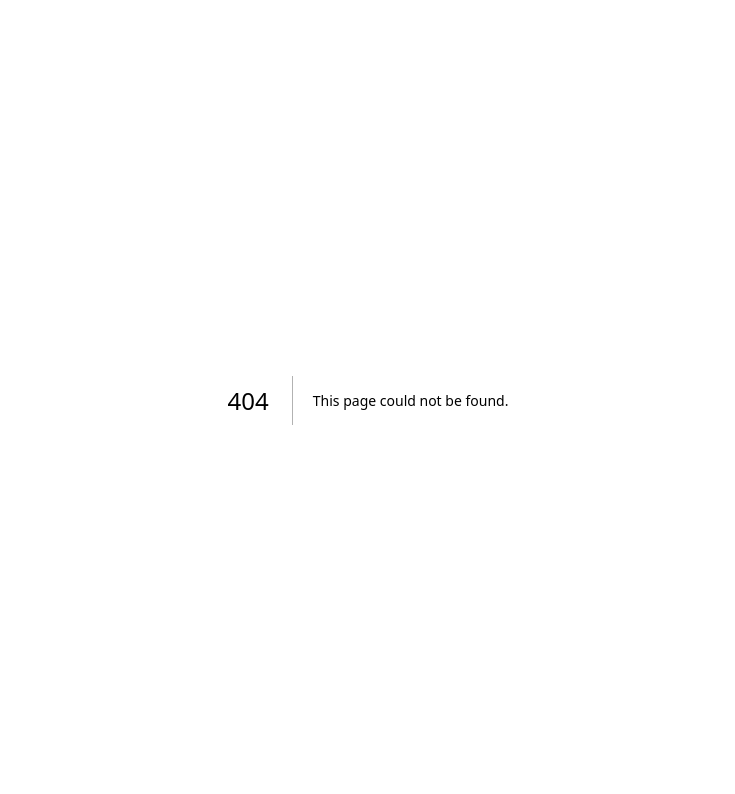
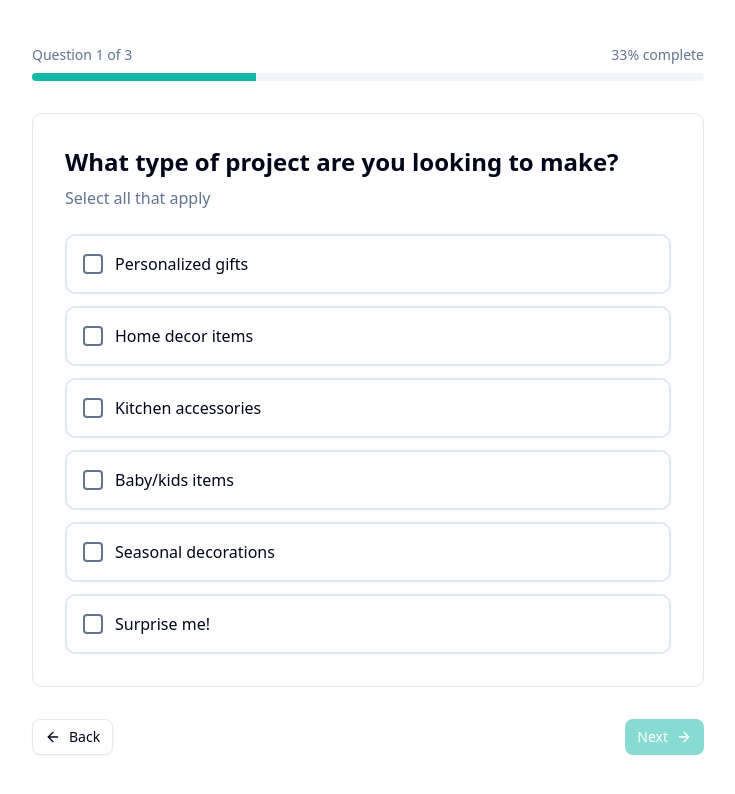
Before and after one commit to TalohaStudios/project-finder, a Next.js app: page /quiz/questions in a window 1280 px wide. Before the commit this address had no page. Shown: the top 794 px of the page, without its empty margins (272-1007 px from the left). Built offline with nearby package versions, Linux system fonts and the light colour scheme.

Commit message:
Add quiz questions flow

```diff
--- /dev/null
+++ b/app/quiz/questions/page.tsx
@@ -0,0 +1,234 @@
+'use client'
+
+import { useState } from 'react'
+import { useRouter } from 'next/navigation'
+import { Button } from '@/components/ui/button'
+import { ArrowLeft, ArrowRight } from 'lucide-react'
+
+type QuizAnswers = {
+  projectTypes: string[]
+  mood: string
+  machines: string[]
+}
+
+export default function QuizQuestionsPage() {
+  const router = useRouter()
+  const [currentQuestion, setCurrentQuestion] = useState(1)
+  const [answers, setAnswers] = useState<QuizAnswers>({
+    projectTypes: [],
+    mood: '',
+    machines: [],
+  })
+
+  const handleProjectTypeToggle = (type: string) => {
+    setAnswers(prev => ({
+      ...prev,
+      projectTypes: prev.projectTypes.includes(type)
+        ? prev.projectTypes.filter(t => t !== type)
+        : [...prev.projectTypes, type]
+    }))
+  }
+
+  const handleMoodSelect = (mood: string) => {
+    setAnswers(prev => ({ ...prev, mood }))
+  }
+
+  const handleMachineToggle = (machine: string) => {
+    setAnswers(prev => ({
+      ...prev,
+      machines: prev.machines.includes(machine)
+        ? prev.machines.filter(m => m !== machine)
+        : [...prev.machines, machine]
+    }))
+  }
+
+  const canProceed = () => {
+    if (currentQuestion === 1) return answers.projectTypes.length > 0
+    if (currentQuestion === 2) return answers.mood !== ''
+    if (currentQuestion === 3) return answers.machines.length > 0
+    return false
+  }
+
+  const handleNext = () => {
+    if (currentQuestion < 3) {
+      setCurrentQuestion(prev => prev + 1)
+    } else {
+      // Navigate to results page (we'll build this next)
+      console.log('Quiz answers:', answers)
+      // router.push('/quiz/results')
+    }
+  }
+
+  const handleBack = () => {
+    if (currentQuestion > 1) {
+      setCurrentQuestion(prev => prev - 1)
+    } else {
+      router.push('/quiz')
+    }
+  }
+
+  return (
+    <div className="min-h-screen bg-background flex items-center justify-center p-4">
+      <div className="w-full max-w-2xl">
+        {/* Progress indicator */}
+        <div className="mb-8">
+          <div className="flex justify-between mb-2">
+            <span className="text-sm text-muted-foreground">Question {currentQuestion} of 3</span>
+            <span className="text-sm text-muted-foreground">{Math.round((currentQuestion / 3) * 100)}% complete</span>
+          </div>
+          <div className="h-2 bg-muted rounded-full overflow-hidden">
+            <div
+              className="h-full bg-primary transition-all duration-300"
+              style={{ width: `${(currentQuestion / 3) * 100}%` }}
+            />
+          </div>
+        </div>
+
+        {/* Question 1: Project Types */}
+        {currentQuestion === 1 && (
+          <div className="bg-card border border-border rounded-lg p-8">
+            <h2 className="text-2xl font-bold mb-2">What type of project are you looking to make?</h2>
+            <p className="text-muted-foreground mb-6">Select all that apply</p>
+
+            <div className="space-y-3">
+              {[
+                { value: 'gifts', label: 'Personalized gifts' },
+                { value: 'home-decor', label: 'Home decor items' },
+                { value: 'kitchen', label: 'Kitchen accessories' },
+                { value: 'baby-kids', label: 'Baby/kids items' },
+                { value: 'seasonal', label: 'Seasonal decorations' },
+                { value: 'surprise', label: 'Surprise me!' },
+              ].map((option) => (
+                <button
+                  key={option.value}
+                  onClick={() => handleProjectTypeToggle(option.value)}
+                  className={`w-full text-left p-4 rounded-lg border-2 transition-all ${
+                    answers.projectTypes.includes(option.value)
+                      ? 'border-primary bg-primary/5'
+                      : 'border-border hover:border-primary/50'
+                  }`}
+                >
+                  <div className="flex items-center gap-3">
+                    <div className={`w-5 h-5 rounded border-2 flex items-center justify-center ${
+                      answers.projectTypes.includes(option.value)
+                        ? 'border-primary bg-primary'
+                        : 'border-muted-foreground'
+                    }`}>
+                      {answers.projectTypes.includes(option.value) && (
+                        <svg className="w-3 h-3 text-primary-foreground" fill="none" viewBox="0 0 24 24" stroke="currentColor">
+                          <path strokeLinecap="round" strokeLinejoin="round" strokeWidth={3} d="M5 13l4 4L19 7" />
+                        </svg>
+                      )}
+                    </div>
+                    <span className="font-medium">{option.label}</span>
+                  </div>
+                </button>
+              ))}
+            </div>
+          </div>
+        )}
+
+        {/* Question 2: Mood/Time */}
+        {currentQuestion === 2 && (
+          <div className="bg-card border border-border rounded-lg p-8">
+            <h2 className="text-2xl font-bold mb-2">What sounds good to you right now?</h2>
+            <p className="text-muted-foreground mb-6">Choose one</p>
+
+            <div className="space-y-3">
+              {[
+                { value: 'stash-buster', label: 'A project to bust up my fabric stash' },
+                { value: 'take-time', label: 'A project worth taking my time on' },
+                { value: 'quick', label: 'A quick project I can finish today' },
+              ].map((option) => (
+                <button
+                  key={option.value}
+                  onClick={() => handleMoodSelect(option.value)}
+                  className={`w-full text-left p-4 rounded-lg border-2 transition-all ${
+                    answers.mood === option.value
+                      ? 'border-primary bg-primary/5'
+                      : 'border-border hover:border-primary/50'
+                  }`}
+                >
+                  <div className="flex items-center gap-3">
+                    <div className={`w-5 h-5 rounded-full border-2 flex items-center justify-center ${
+                      answers.mood === option.value
+                        ? 'border-primary'
+                        : 'border-muted-foreground'
+                    }`}>
+                      {answers.mood === option.value && (
+                        <div className="w-3 h-3 rounded-full bg-primary" />
+                      )}
+                    </div>
+                    <span className="font-medium">{option.label}</span>
+                  </div>
+                </button>
+              ))}
+            </div>
+          </div>
+        )}
+
+        {/* Question 3: Machines */}
+        {currentQuestion === 3 && (
+          <div className="bg-card border border-border rounded-lg p-8">
+            <h2 className="text-2xl font-bold mb-2">Which machines do you have?</h2>
+            <p className="text-muted-foreground mb-6">Select all that apply</p>
+
+            <div className="space-y-3">
+              {[
+                { value: 'accuquilt', label: 'AccuQuilt die cutting system' },
+                { value: 'embroidery', label: 'Embroidery machine' },
+                { value: 'scan-n-cut', label: 'Scan N Cut (or similar cutting machine)' },
+              ].map((option) => (
+                <button
+                  key={option.value}
+                  onClick={() => handleMachineToggle(option.value)}
+                  className={`w-full text-left p-4 rounded-lg border-2 transition-all ${
+                    answers.machines.includes(option.value)
+                      ? 'border-primary bg-primary/5'
+                      : 'border-border hover:border-primary/50'
+                  }`}
+                >
+                  <div className="flex items-center gap-3">
+                    <div className={`w-5 h-5 rounded border-2 flex items-center justify-center ${
+                      answers.machines.includes(option.value)
+                        ? 'border-primary bg-primary'
+                        : 'border-muted-foreground'
+                    }`}>
+                      {answers.machines.includes(option.value) && (
+                        <svg className="w-3 h-3 text-primary-foreground" fill="none" viewBox="0 0 24 24" stroke="currentColor">
+                          <path strokeLinecap="round" strokeLinejoin="round" strokeWidth={3} d="M5 13l4 4L19 7" />
+                        </svg>
+                      )}
+                    </div>
+                    <span className="font-medium">{option.label}</span>
+                  </div>
+                </button>
+              ))}
+            </div>
+          </div>
+        )}
+
+        {/* Navigation buttons */}
+        <div className="flex justify-between mt-8">
+          <Button
+            variant="outline"
+            onClick={handleBack}
+            className="gap-2"
+          >
+            <ArrowLeft className="h-4 w-4" />
+            Back
+          </Button>
+
+          <Button
+            onClick={handleNext}
+            disabled={!canProceed()}
+            className="gap-2"
+          >
+            {currentQuestion === 3 ? 'See My Matches' : 'Next'}
+            <ArrowRight className="h-4 w-4" />
+          </Button>
+        </div>
+      </div>
+    </div>
+  )
+}
```
